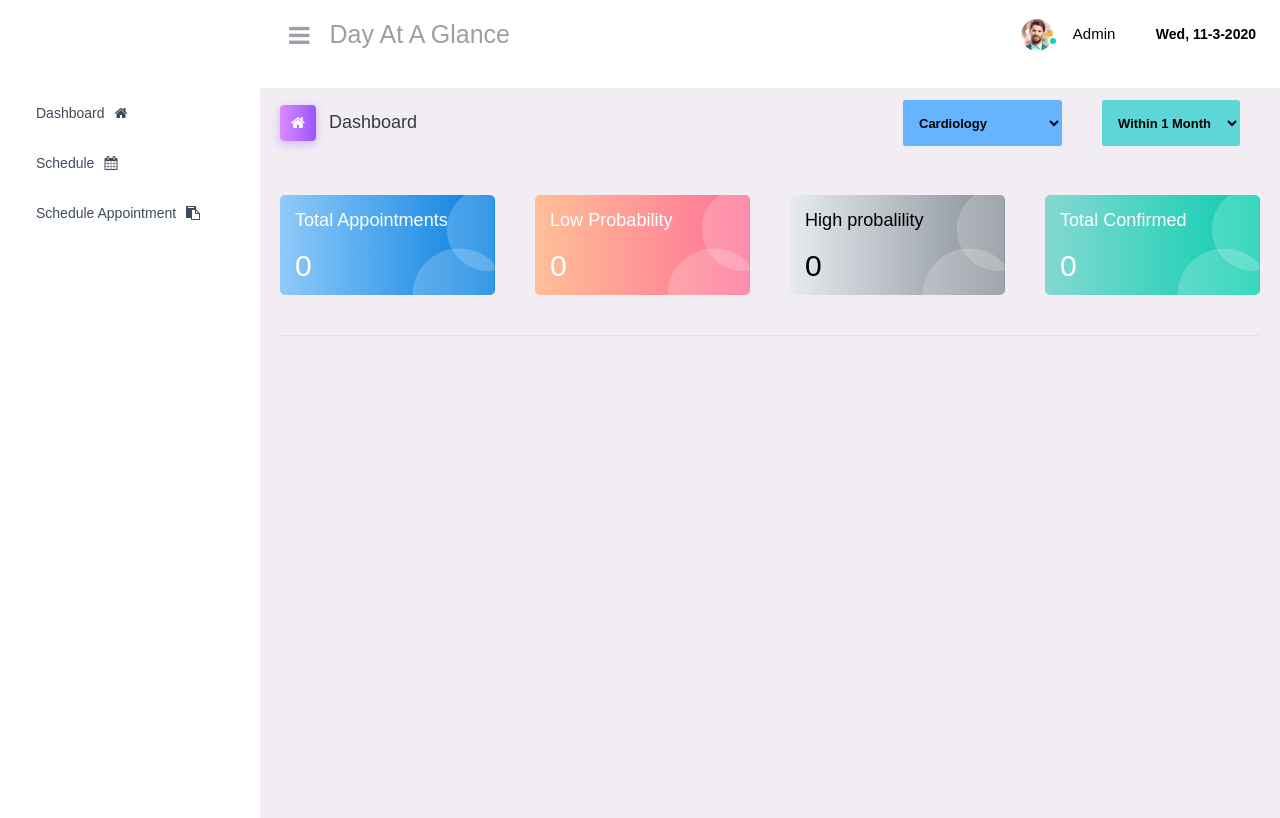
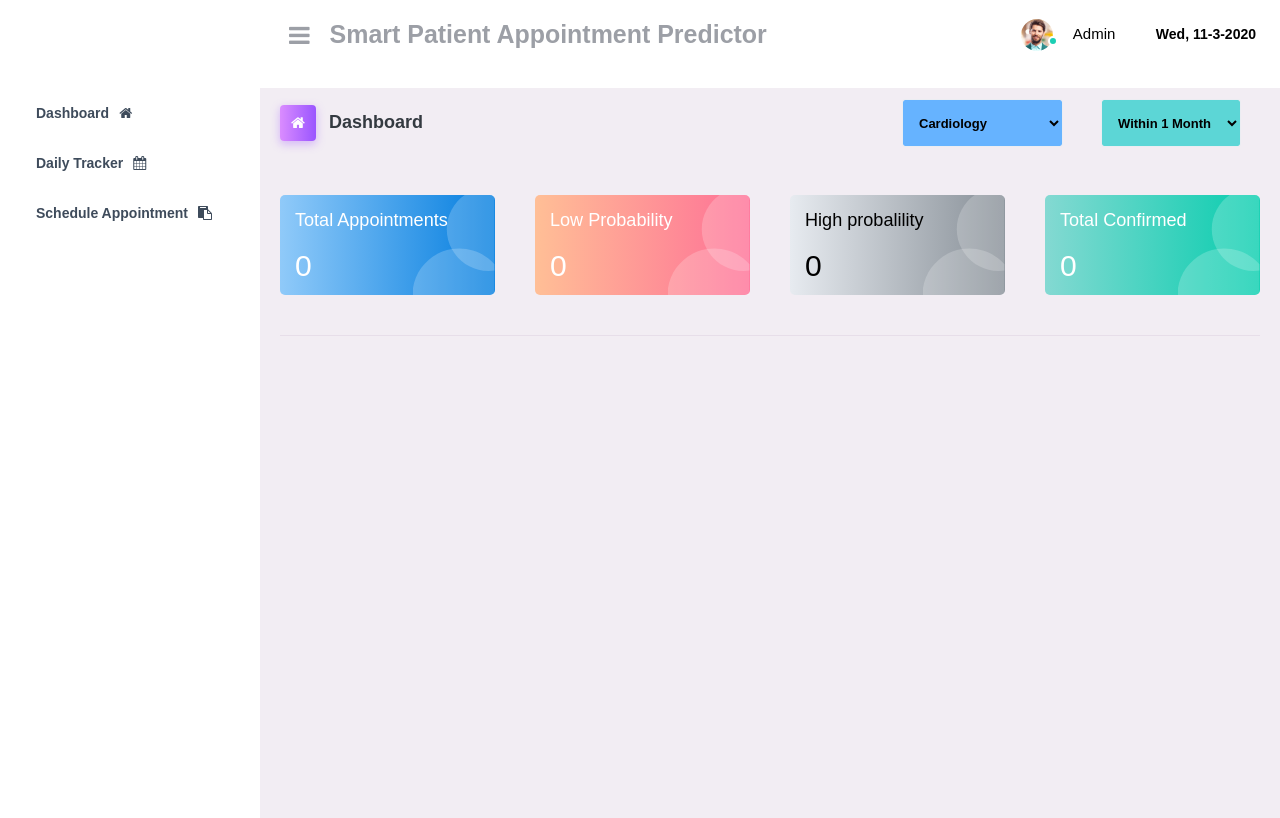
Before and after one commit to SGRGit/noshowprediction, a Flask app: page / in a window 1280 px wide. Run offline with Flask 2, Linux system fonts and the light colour scheme; parts of the project's set-up code (start-up, migrations or seed data) failed here and were passed over; some libraries are stand-ins or nearby versions; some web fonts are replaced.

Commit message:
Update home.html

```diff
--- a/templates/home.html
+++ b/templates/home.html
@@ -6,7 +6,7 @@
     <meta http-equiv="Cache-control" content="no-cache">
     <meta http-equiv="Expires" content="0">
     <meta name="viewport" content="width=device-width, initial-scale=1, shrink-to-fit=no">
-    <title>ShowNoShow</title>
+    <title>Patient Show/No-Show</title>
     <!-- plugins:css -->
     <link rel="stylesheet" href="../static/css/materialdesignicons.min.css">
     <link href="https://cdnjs.cloudflare.com/ajax/libs/bootstrap-datepicker/1.3.0/css/datepicker.css" rel="stylesheet" type="text/css" />
@@ -58,7 +58,7 @@
           </button>
 
           <div style="margin-top: 20px;">
-            <h3>Day At A Glance</h3>
+            <h3><b>Smart Patient Appointment Predictor</b></h3>
           </div>
           <ul class="navbar-nav navbar-nav-right">
             <li class="nav-item nav-profile dropdown">
@@ -96,19 +96,19 @@
 
             <li class="nav-item">
               <a class="nav-link" href="{{ url_for('dashboard')}}">
-                <span class="menu-title">Dashboard</span>
+                <span class="menu-title"><b>Dashboard</b></span>
                 <i style="padding-left: 10px" class="fa fa-home"></i>
               </a>
             </li>
             <li class="nav-item">
               <a class="nav-link" href="{{ url_for('schedule')}}">
-                <span class="menu-title">Schedule</span>
+                <span class="menu-title"><b>Daily Tracker</b></span>
                 <i style="padding-left: 10px" class="fa fa-calendar"></i>
               </a>
             </li>
             <li class="nav-item">
               <a class="nav-link" href="{{ url_for('appointment')}}">
-                <span class="menu-title">Schedule Appointment</span>
+                <span class="menu-title"><b>Schedule Appointment</b></span>
                 <i style="padding-left: 10px" class="fa fa-clipboard"></i>
               </a>
             </li>
@@ -122,7 +122,7 @@
               <h3 class="page-title">
                 <span class="page-title-icon bg-gradient-primary text-white mr-2">
                  <i class="fa fa-home"></i>
-                </span> Dashboard
+                </span> <b>Dashboard</b>
               </h3>
               <nav aria-label="breadcrumb">
                 <!-- <ul class="breadcrumb">
```
